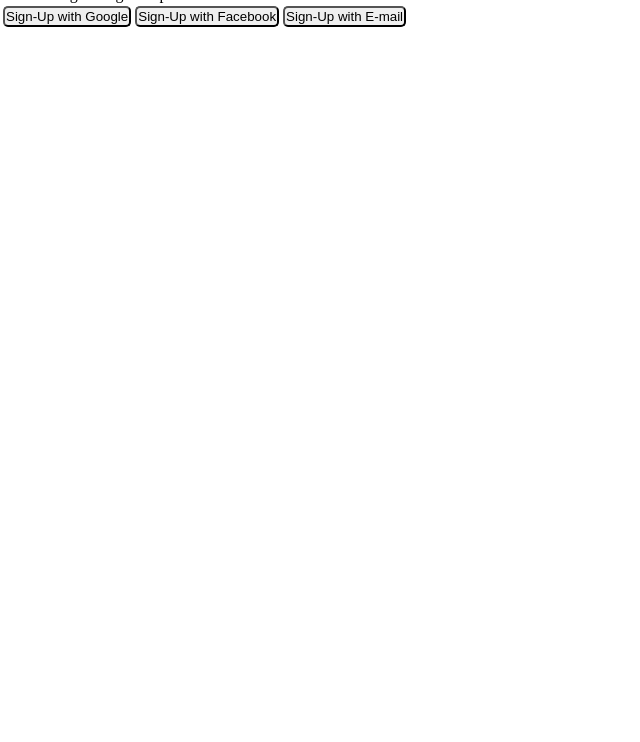
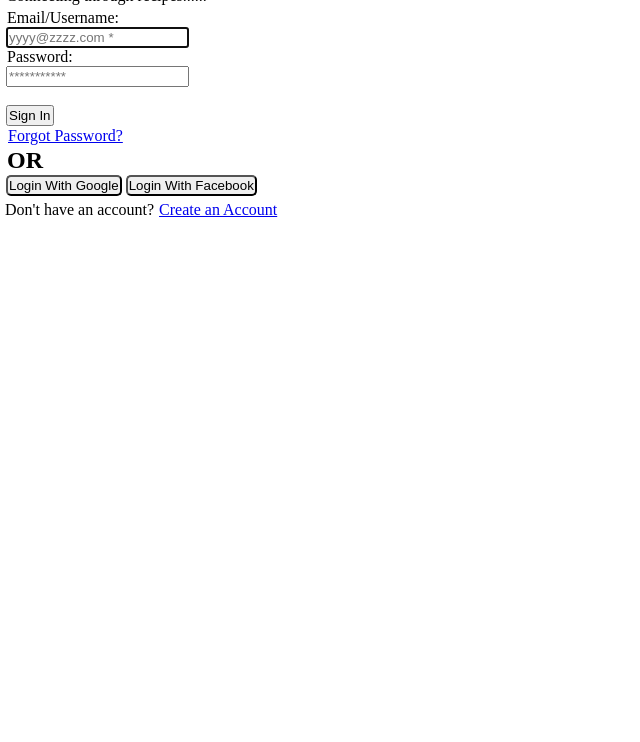
Before and after one commit to SudarshanKumar143341/hit381, a plain HTML site: page index.html in a window 1280 px wide. Shown: the part 58-800 px from the top of the page, without its empty margins (0-640 px from the left). Drawn offline with Linux system fonts and the light colour scheme.

Commit message:
Signed-off-by: SudarshanKumar143341 <48338961+SudarshanKumar143341@users.noreply.github.com>

```diff
--- a/index.html
+++ b/index.html
@@ -12,13 +12,33 @@
 	</head>
 
 <body>
+  <div class="outer-box">
+  <div class="heading-sign-in">
   <div class="heading">
     <h1>Digital Cook Book</h1>
     <p>Connecting through recipes......</p>
   </div>
   <div class="sign-in">
-    <button type="button" onclick="#">Sign-Up with Google </button>
-    <button type="button" onclick="#">Sign-Up with Facebook </button>
-    <button type="button" onclick="#">Sign-Up with E-mail </button>
+    <form  id="registration" method="post" action="/nowhere.php" autocomplete="on" name="RegistrationForm" target="_self" >
+     <label>Email/Username: </label><br>
+     <input id="username" type="text" name="username" placeholder="yyyy@zzzz.com *" data-error="You must enter Name."  required autofocus>
+     <br>
+     <label>Password: </label><br>
+     <input id="psw" type="text" name="password" placeholder="***********">
+     <br><br>
+     <input id="signin" type="Submit" value="Sign In"><br>
+     <div class="forgot-password">
+       <a class="reset-password" href="/reset/password">Forgot Password? </a>
+      </div>
+     <h2>OR</h2>
+     <button class="Google-Sign-In" type="button">Login With Google</button>
+     <button class="Facecbook-Sign-In" type="button">Login With Facebook </button><br>
+     </form>
+  </div>
+  </div>
+  <div class="sign-up">
+    <p>Don't have an account? <a href="signup">Create an Account</a></p>
+  </div>
+  </div>
 </body>
 </html>
```
